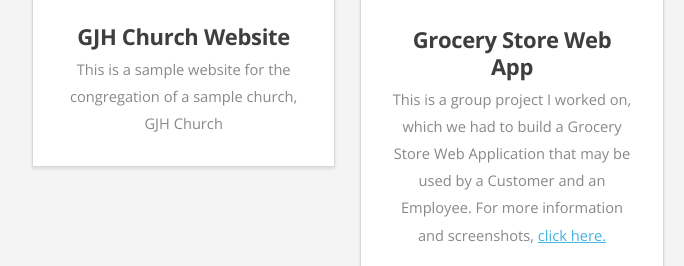
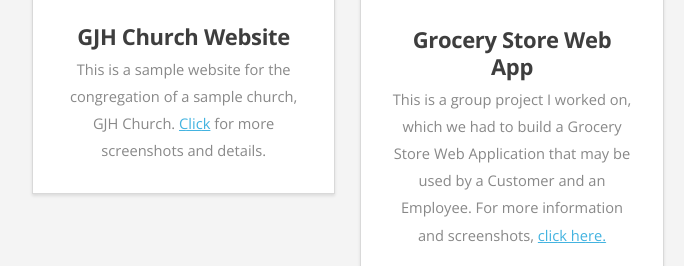
Before and after one commit to BenevolenceEM/Portfolio, a plain HTML site: page index.html in a window 1280 px wide. Shown: the part 1430-1696 px from the top of the page, 128-812 px from the left. Drawn offline with nearby package versions, Linux system fonts and the light colour scheme.

Commit message:
Update index.html

```diff
--- a/index.html
+++ b/index.html
@@ -60,7 +60,7 @@
                         <article class="box style2">
                             <a href="https://benevolenceem.github.io/GJH-Church/" class="image featured"><img src="images/gjh-web-img.png" alt="screenshot" /></a>
                             <h3><a href="https://benevolenceem.github.io/GJH-Church/">GJH Church Website</a></h3>
-                            <p>This is a sample website for the congregation of a sample church, GJH Church</p>
+                            <p>This is a sample website for the congregation of a sample church, GJH Church. <a href="https://github.com/BenevolenceEM/GJH-Church">Click</a> for more screenshots and details.</p>
                         </article>
                     </div>
                     <div class="col-4 col-6-medium col-12-small">
```
